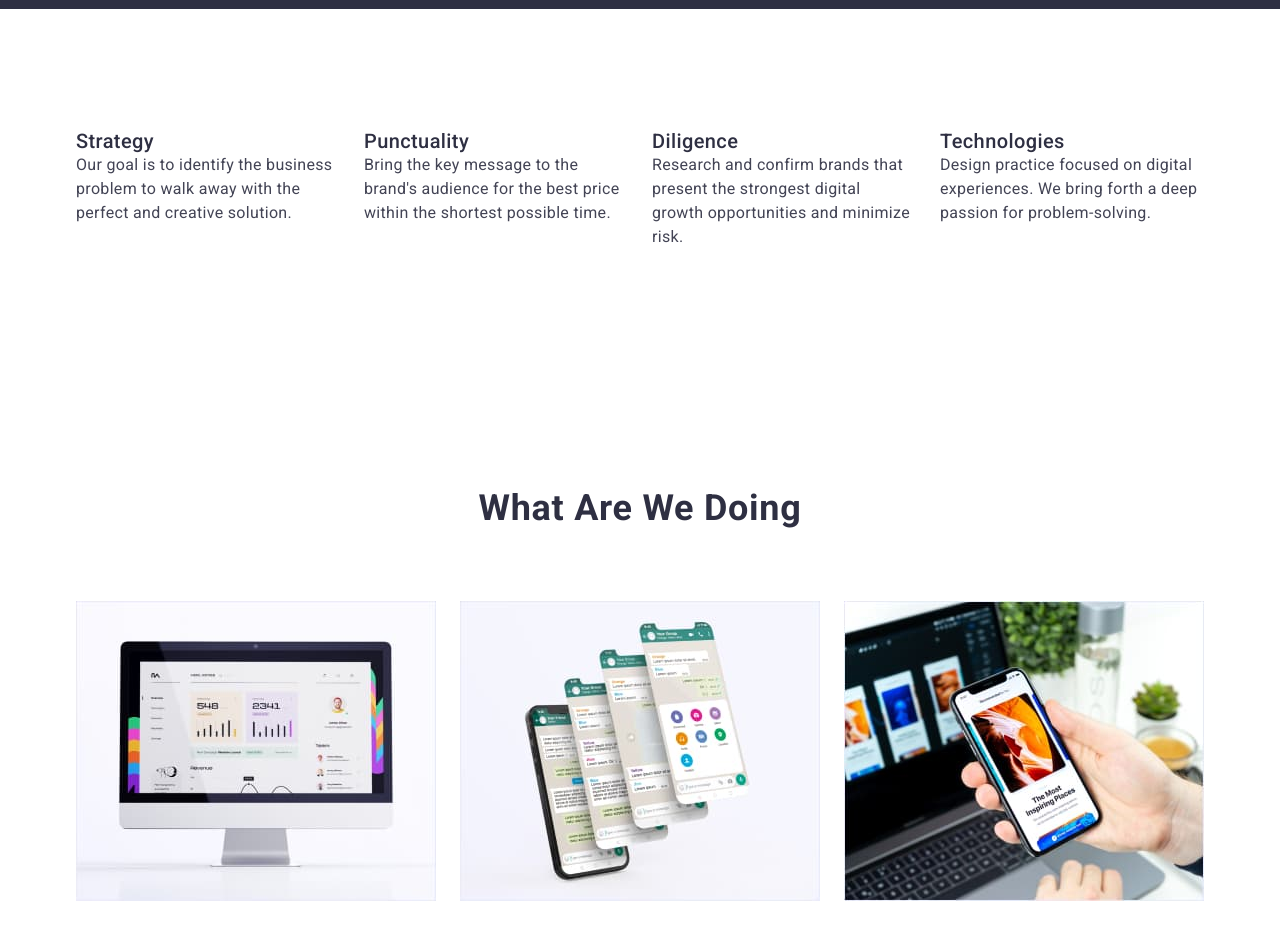
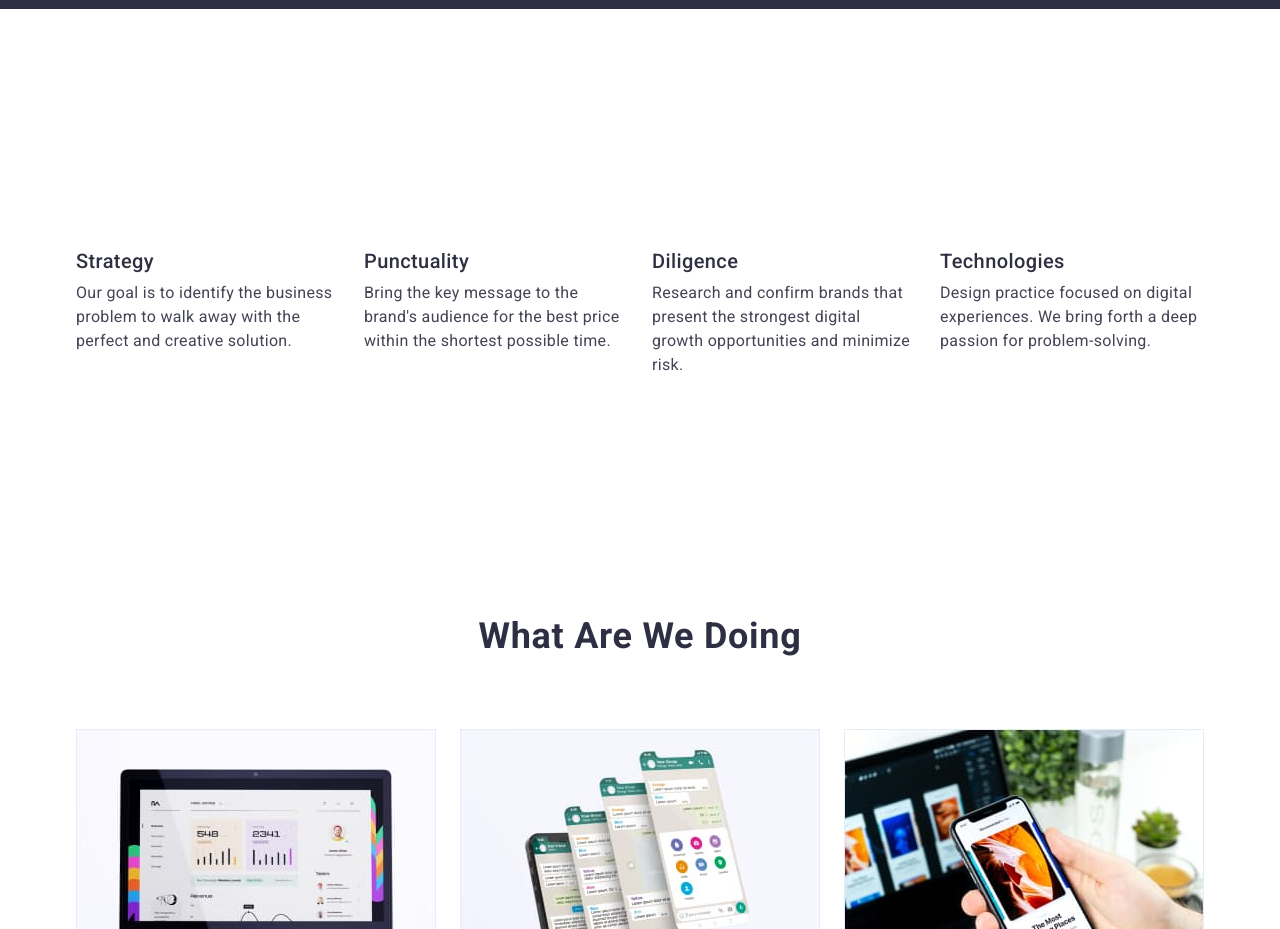
Before and after one commit to SerhiyHema/goit-markup-hw-03, a plain HTML site: page index.html in a window 1280 px wide. Shown: the part 880-1809 px from the top of the page. Drawn offline with nearby package versions, Linux system fonts and the light colour scheme.

Commit message:
Update styles.css

```diff
--- a/css/styles.css
+++ b/css/styles.css
@@ -199,10 +199,15 @@ button {
 
 /*one*/
 .onesection {
-  margin-bottom: 120px;
+  padding-top: 120px;
+  padding-bottom: 120px;
+}
+
+.visually-hidden {
 }
 
 .onesection-list {
+  gap: 24px;
   list-style: none;
   display: flex;
   justify-content: space-between;
@@ -212,6 +217,7 @@ button {
 }
 
 .onesection-subtitle {
+  margin-bottom: 8px;
   font-weight: 500;
   font-size: 20px;
   line-height: 1.2;
```
